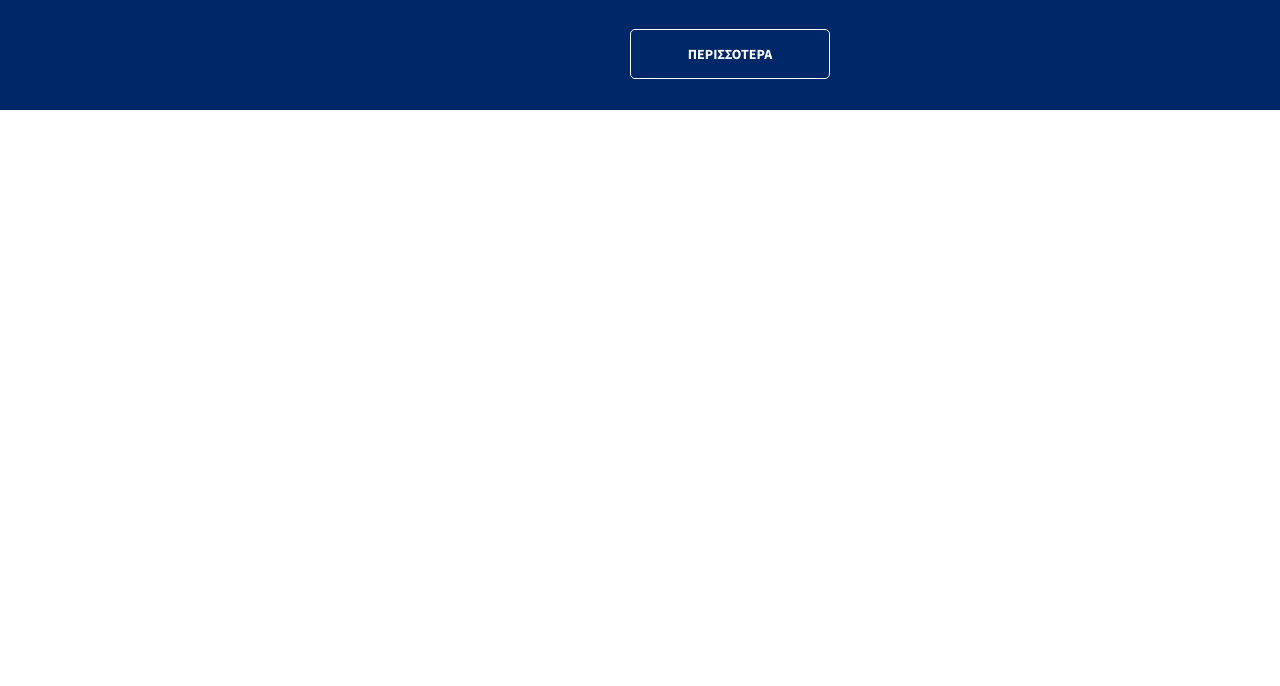
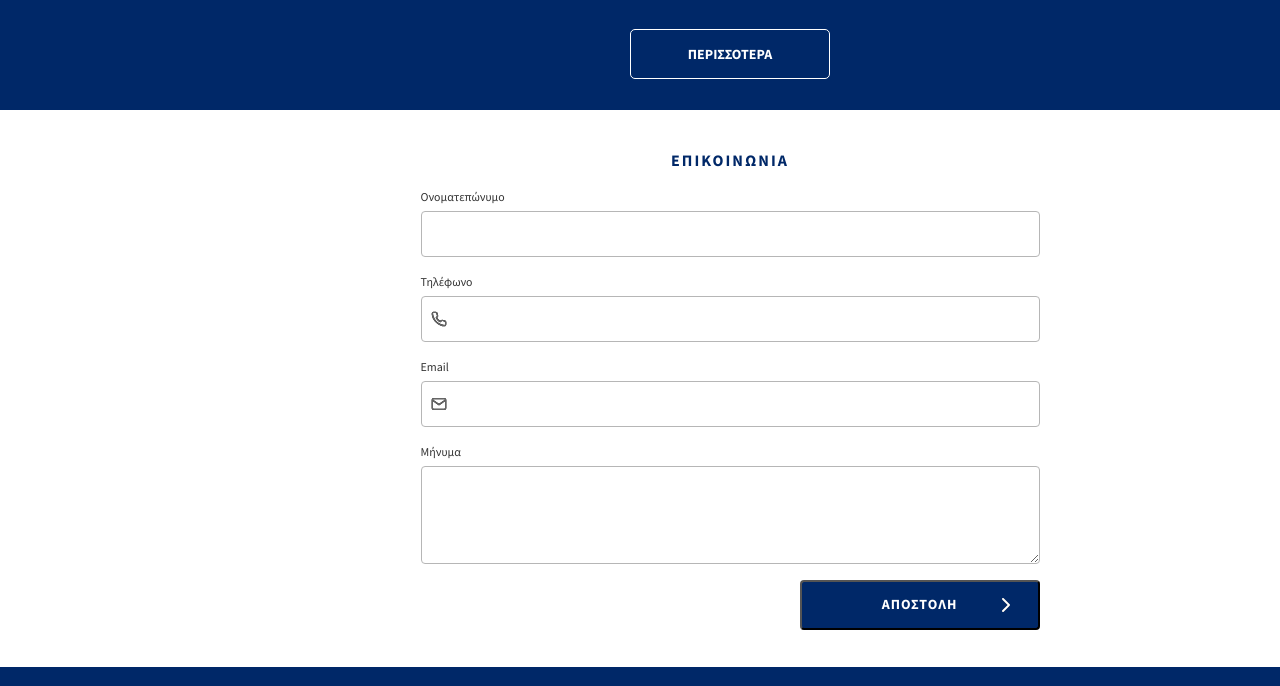
Before and after one commit to k4iLeb/Panarcadians_Landing_Page, a website built with Vite: page index.html in a window 1280 px wide. Shown: the part 2034-2720 px from the top of the page. Built offline with nearby package versions, Linux system fonts and the light colour scheme.

Commit message:
Almost done, needs finishing touches

```diff
--- a/index.html
+++ b/index.html
@@ -7,7 +7,7 @@
   </head>
   <body>
     <div id="app">
-      <div id="navbar">
+      <section id="navbar">
         <div class="top-menu">
           <div class="location">
             <h3>ΑΡΚΑΔΙΑ</h3>
@@ -49,8 +49,8 @@
         <div class="signature">
           <img src="./src/assets/images/PAF white.svg" alt="Founded" />
         </div>
-      </div>
-      <div class="slider">
+      </section>
+      <section class="slider">
         <div class="circle">
           <div class="title">
             <img src="./src/assets/images/greek.svg" alt="" />
@@ -65,8 +65,8 @@
           </p>
           <button>ΠΕΡΙΣΣΟΤΕΡΑ</button>
         </div>
-      </div>
-      <div class="apografi">
+      </section>
+      <section class="apografi">
         <div class="tree">
           <img class="tree-logo" src="./src/assets/images/tree.svg" alt="" />
           <img
@@ -114,7 +114,7 @@
           <h2>Παρασκευή 20 Απριλίου 2108</h2>
           <h3>ΝΕΑ ΥΟΡΚΗ</h3>
         </div>
-      </div>
+      </section>
       <section class="erga">
         <div class="title">
           <img src="./src/assets/images/greek.svg" alt="" />
@@ -172,8 +172,37 @@
         </div>
         <button>ΠΕΡΙΣΣΟΤΕΡΑ</button>
       </section>
-      <section class="form-container">
-        <form action=""></form>
+      <section class="contact">
+        <form class="form-container" method="#" action="POST">
+          <fieldset>
+            <legend>ΕΠΙΚΟΙΝΩΝΙΑ</legend>
+            <div class="form-group">
+              <label for="user">Ονοματεπώνυμο</label>
+              <input type="text" id="user" name="user" />
+            </div>
+            <div class="form-group">
+              <label for="phone">Τηλέφωνο</label>
+              <div class="input-wrapper">
+                <img src="./src/assets/images/phone.svg" alt="" />
+                <input type="number" id="phone" name="phone" />
+              </div>
+            </div>
+            <div class="form-group">
+              <label for="email">Email</label>
+              <div class="input-wrapper">
+                <img src="./src/assets/images/form-mail.svg" alt="" />
+                <input type="email" id="email" name="email" />
+              </div>
+            </div>
+            <div class="form-group">
+              <label for="message">Μήνυμα</label>
+              <textarea name="message" id="message" rows="4"></textarea>
+            </div>
+            <button type="submit" class="form-button">
+              ΑΠΟΣΤΟΛΗ <img src="./src/assets/images/send.svg" alt="" />
+            </button>
+          </fieldset>
+        </form>
       </section>
       <section class="footer">
         <img id="to-top" src="./src/assets/images/to-top.svg" alt="" />
--- a/src/style.css
+++ b/src/style.css
@@ -99,6 +99,8 @@ ul {
   --font-prox: "ProximaNova", system-ui, -apple-system, sans-serif;
   --color-blue: #002868;
   --color-red: #bf0a30;
+  --color-gray: #333333;
+  --color-light-gray: #b6b6b6;
 }
 
 #app {
@@ -305,8 +307,8 @@ ul {
   display: flex;
   flex-direction: column;
   align-items: center;
-  justify-content: space-evenly;
-  gap: 1rem;
+  justify-content: center;
+  gap: 2rem;
   width: 100%;
   background-image: url("./assets/images/apografi.png");
   height: 744px;
@@ -456,10 +458,102 @@ ul {
   gap: 5px;
 }
 
+.contact,
+.form-container,
+fieldset {
+  background-color: #ffffff;
+  display: flex;
+  flex-direction: column;
+  align-items: center;
+  justify-content: center;
+  width: 100%;
+  gap: 1rem;
+}
+
 .form-container {
-  background-color: #ffffff;
+  width: 740px;
+  height: 457px;
+  margin: 50px 0;
+}
+
+.form-container legend {
+  font-family: var(--font-sans);
+  font-weight: bold;
+  color: var(--color-blue);
+  letter-spacing: 2px;
+  margin: 0 auto 1rem auto;
+}
+
+.form-container fieldset {
+  border: none;
+  width: 619px;
+}
+
+.form-group {
+  width: 619px;
+  display: flex;
+  flex-direction: column;
+  gap: 5px;
+}
+
+.form-group label {
+  font-family: var(--font-sans);
+  font-size: 12px;
+  color: var(--color-gray);
+}
+
+.form-group input,
+.form-group textarea {
+  border: var(--color-light-gray) solid 1px;
+  border-radius: 4px;
+}
+
+.form-group input {
+  height: 46px;
+}
+
+.form-group input:focus,
+.form-group textarea:focus {
+  outline: var(--color-blue) 2px solid;
+}
+
+.input-wrapper {
+  display: flex;
+  flex-direction: row;
+  align-items: center;
+  position: relative;
+}
+
+.input-wrapper img {
+  position: absolute;
+  left: 10px;
+}
+
+.input-wrapper input {
   width: 100%;
-  height: 650px;
+}
+
+.form-button {
+  background-color: var(--color-blue);
+  font-family: var(--font-sans);
+  font-weight: bold;
+  font-size: 14px;
+  letter-spacing: 1px;
+  display: flex;
+  flex-direction: row;
+  align-items: center;
+  justify-content: center;
+  width: 240px;
+  height: 50px;
+  position: relative;
+  border-radius: 4px;
+  align-self: end;
+  margin-right:;
+}
+
+.form-button img {
+  position: absolute;
+  right: 20px;
 }
 
 .footer {
@@ -532,3 +626,8 @@ ul {
 .menu a:hover {
   color: var(--color-red);
 }
+
+.form-button:hover {
+  background-color: var(--color-red);
+  border: var(--color-red);
+}
```
Also changed, not shown: src/assets/images/form-mail.svg (added), src/assets/images/phone.svg (added), src/assets/images/send.svg (added).
